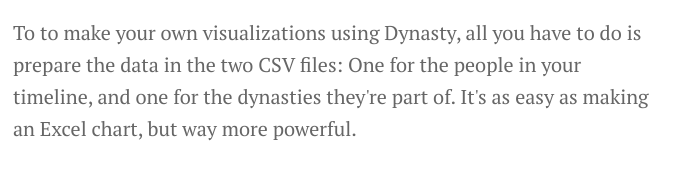
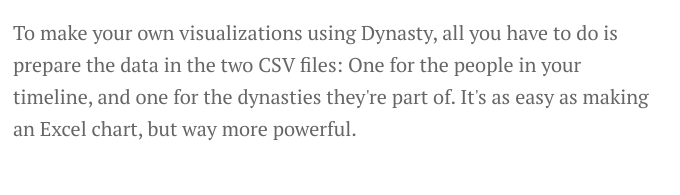
Before and after one commit to bertob/dynasty, a plain HTML site: page index.html in a window 1280 px wide. Shown: the part 725-920 px from the top of the page, 307-987 px from the left. Drawn offline with Linux system fonts and the light colour scheme.

Commit message:
[fix] typo

```diff
--- a/index.html
+++ b/index.html
@@ -35,7 +35,7 @@
       Using the magical powers of <a href="http://d3js.org/">D3.js</a>, it renders data from two CSV files to an SVG, automatically determining things like the size of the visualization  and the range of time to be visualized.
     </p>
     <p>
-      To to make your own visualizations using Dynasty, all you have to do is prepare the data in the two CSV files: One for the people in your timeline, and one for the dynasties they're part of. It's as easy as making an Excel chart, but way more powerful.
+      To make your own visualizations using Dynasty, all you have to do is prepare the data in the two CSV files: One for the people in your timeline, and one for the dynasties they're part of. It's as easy as making an Excel chart, but way more powerful.
     </p>
   </div>
 
```
